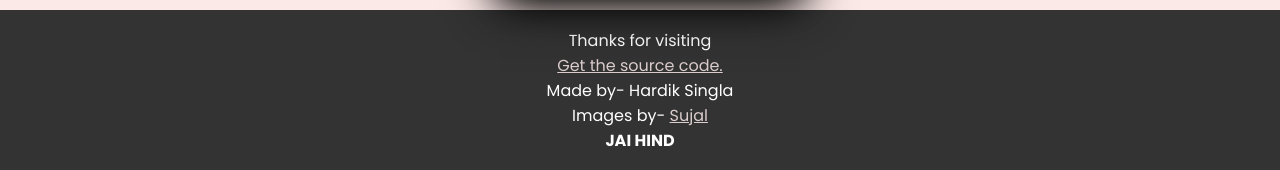
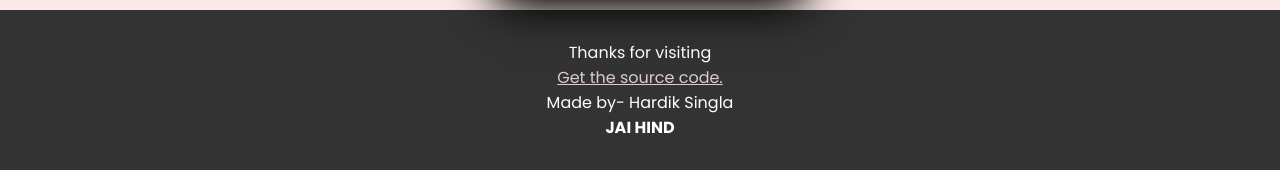
Before and after one commit to Hardik78/azadikaamritmahotsav, a plain HTML site: page index.html in a window 1280 px wide. Shown: the part 5429-5599 px from the top of the page. Drawn offline with Linux system fonts and the light colour scheme.

Commit message:
Update index.html

```diff
--- a/index.html
+++ b/index.html
@@ -172,7 +172,7 @@
 
     <footer id="footer" style="margin-bottom: 0;">
         <p> Thanks for visiting</p><p><a href="https://github.com/Ansh-code398/independenceday.github.io">Get the source code.</a></p>
-           <p> Made by- Hardik Singla</p><p> Images by- <a href="https://github.com/NotSujal" target="_blank" rel="noopener noreferrer">Sujal</a></p>
+           <p> Made by- Hardik Singla</p>
                 <p><b>JAI HIND</b></p>
     </footer>
     <script src="https://kit.fontawesome.com/8f366c7ba6.js" crossorigin="anonymous"></script>
```
